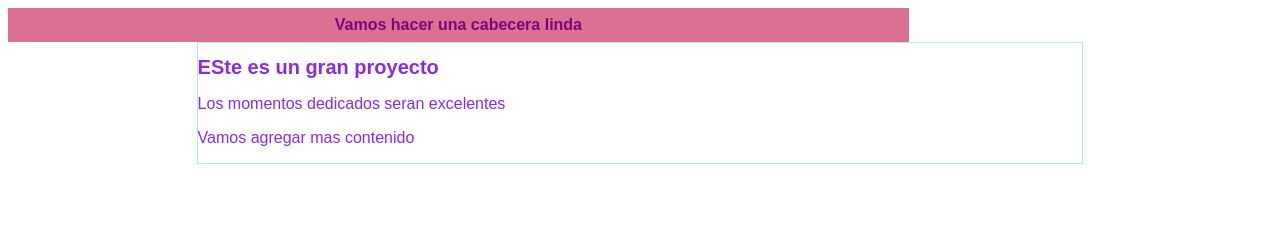
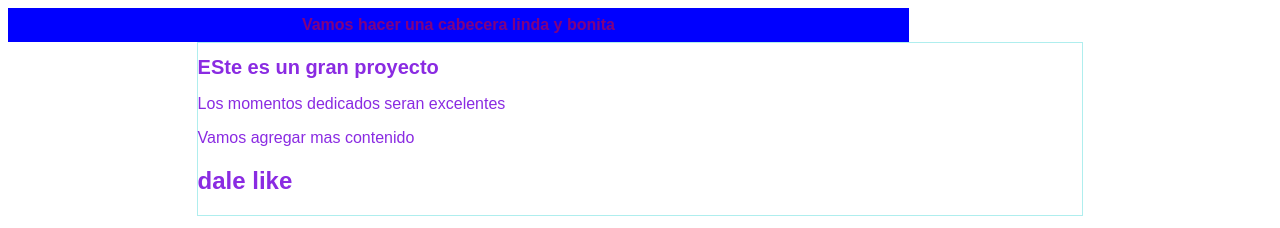
Before and after one commit to Marisol0911/hyperblog-, a plain HTML site: page index.html in a window 1280 px wide. Drawn offline with Linux system fonts and the light colour scheme.

Commit message:
agrege cambios a la cabecera y puse todo azul

```diff
--- a/Style/estilos.css
+++ b/Style/estilos.css
@@ -21,7 +21,7 @@ body
 
 #cabecera
 {
-    background-color: palevioletred;
+    background-color: blue;
     color: purple;
     font-weight: bold;
     margin: 0;
--- a/index.html
+++ b/index.html
@@ -9,13 +9,14 @@
 </head>
 <body>
     <div id="cabecera">
-        Vamos hacer una cabecera linda
+        Vamos hacer una cabecera linda y bonita
     </div>
     <div id="container">
         <div id="post">
     <h1>ESte es un gran proyecto</h1>
     <p>Los momentos dedicados seran excelentes </p>
     <P>Vamos agregar mas contenido</P>
+    <h2>dale like</h2>
 </div>
 </div>
 </body>
```
